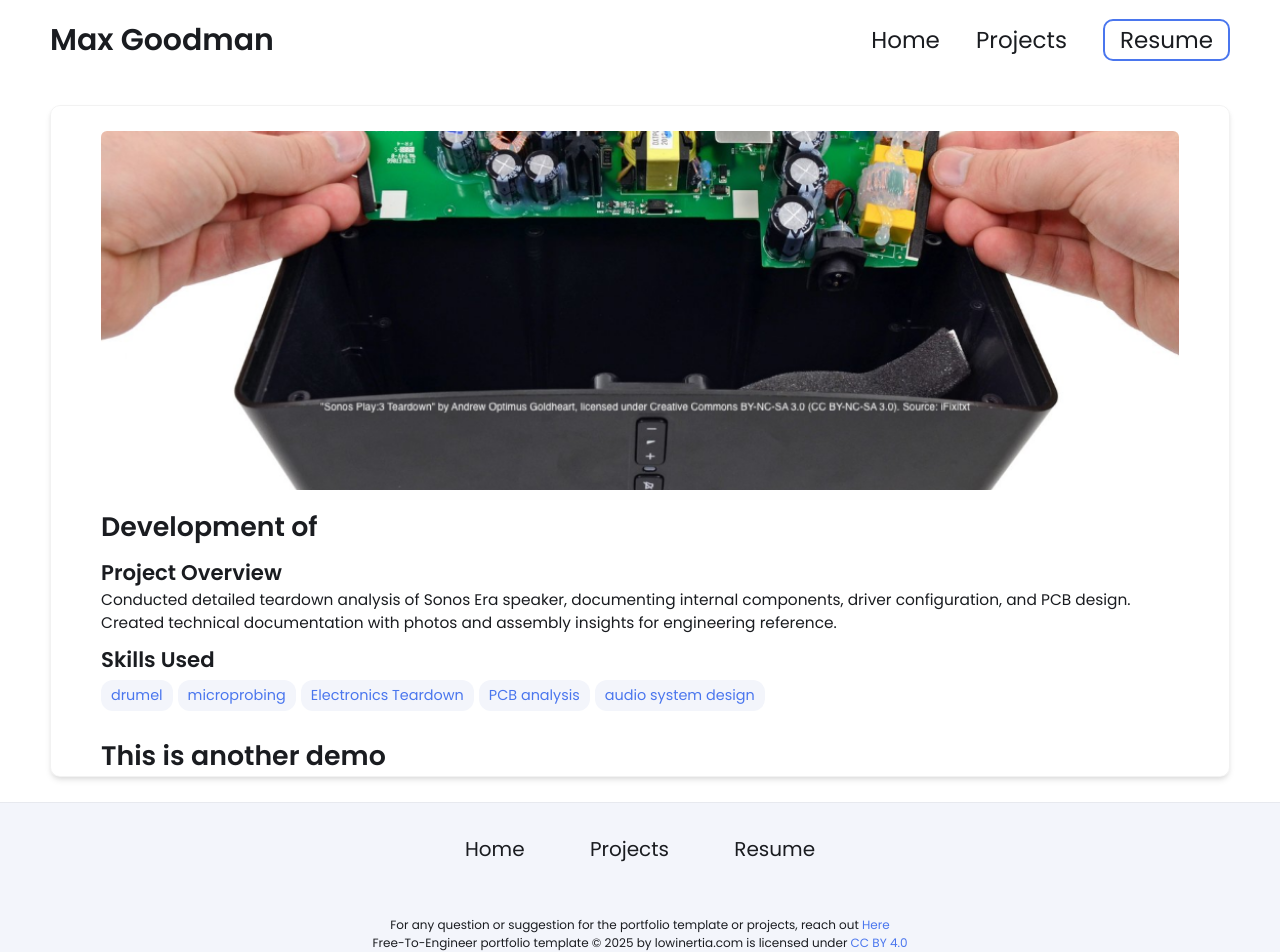
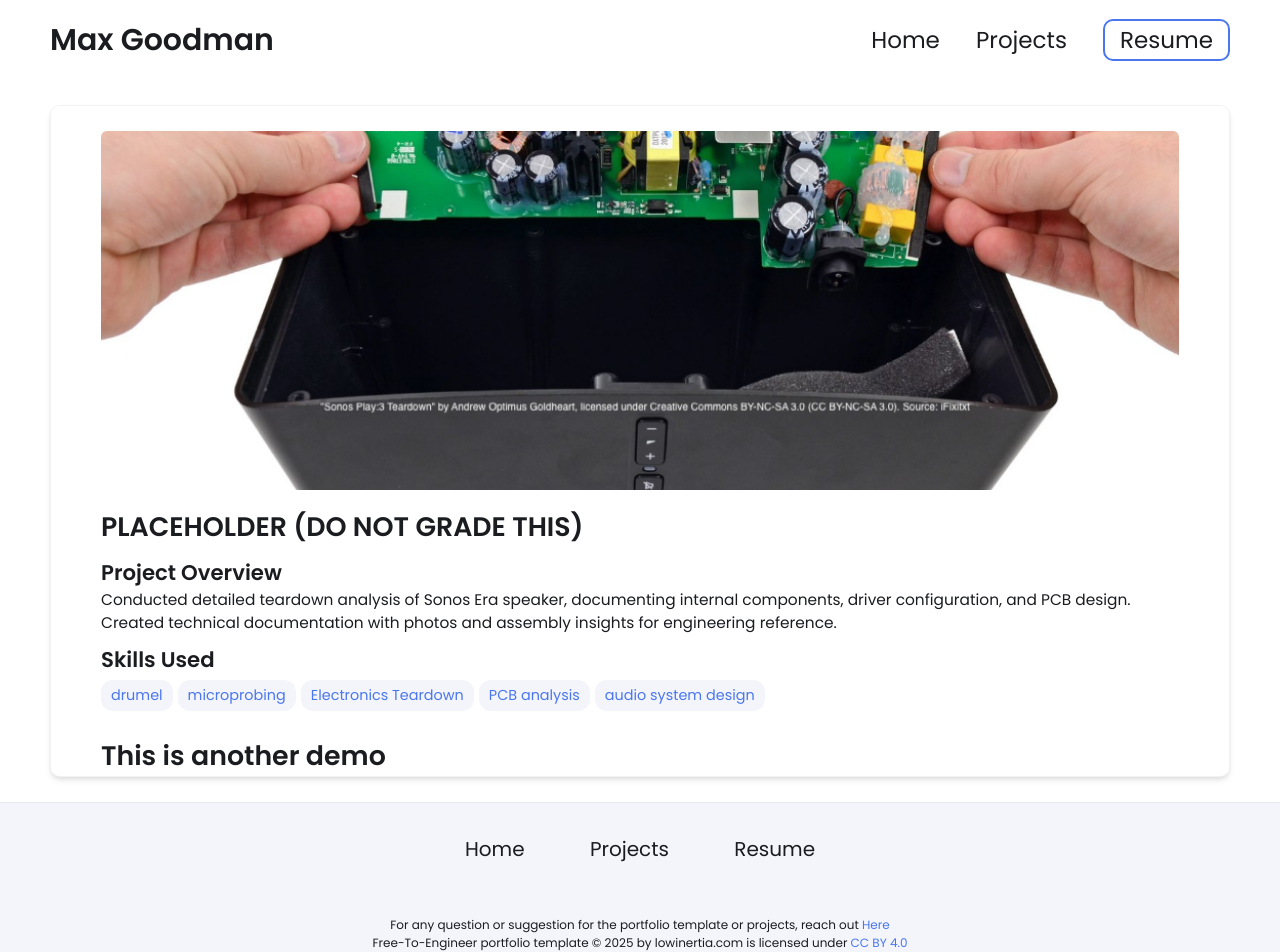
Before and after one commit to Maxgoodman07/Maxgoodman07.github.io, a Jekyll site: the page built from _projects/sonos-teardown/index.md, in a window 1280 px wide. Built offline with Jekyll 4.4.1, drawn with Linux system fonts in a browser that asks for light colours.

Commit message:
Update index.md

```diff
--- a/_projects/sonos-teardown/index.md
+++ b/_projects/sonos-teardown/index.md
@@ -1,6 +1,6 @@
 ---
 layout: post
-title: Development of
+title: PLACEHOLDER (DO NOT GRADE THIS)
 description: Conducted detailed teardown analysis of Sonos Era speaker, documenting internal components, driver configuration, and PCB design. Created technical documentation with photos and assembly insights for engineering reference.
 skills:
   - drumel
```
